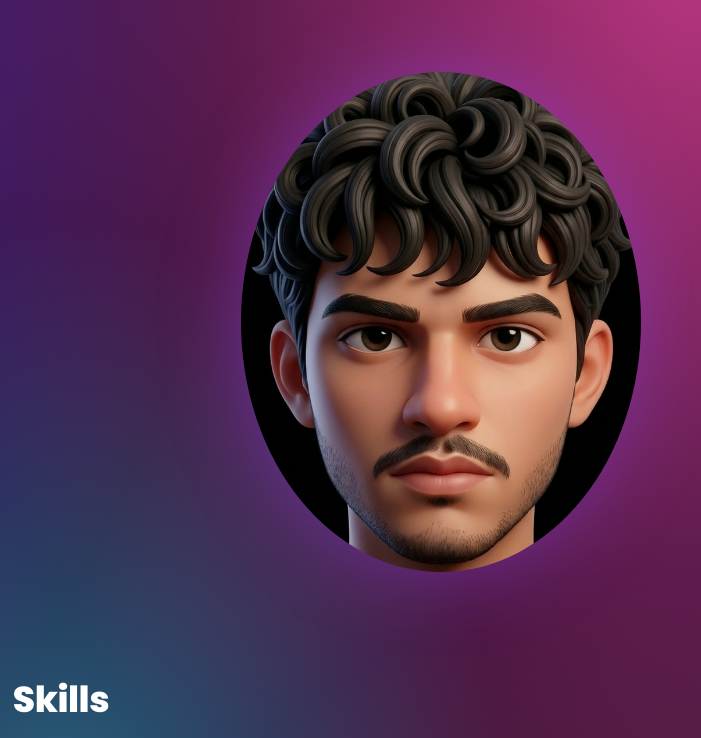
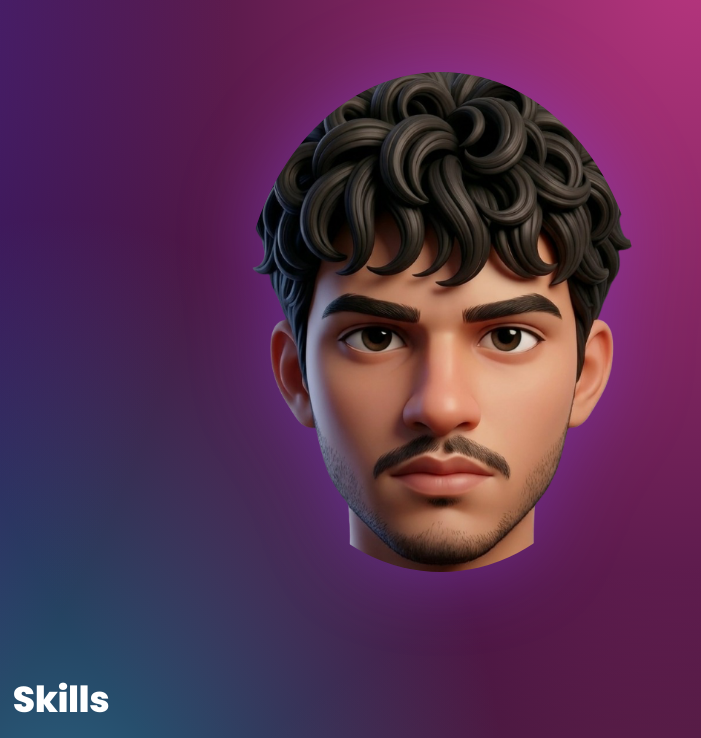
Before and after one commit to adityasahu1471/Portfolio-project, a plain HTML site: page index.html in a window 1280 px wide. Shown: the part 60-798 px from the top of the page, 579-1280 px from the left. Drawn offline with Linux system fonts and the light colour scheme.

Commit message:
Update index.html

```diff
--- a/index.html
+++ b/index.html
@@ -77,7 +77,7 @@
           </div>
         </div>
         <div class="profile">
-          <img src="images/ai-image.png" alt="Profile pic" />
+          <img src="images/profile.png" alt="Profile pic" />
         </div>
       </section>
 
```
